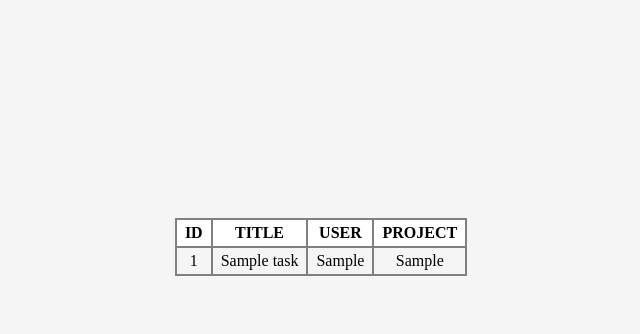
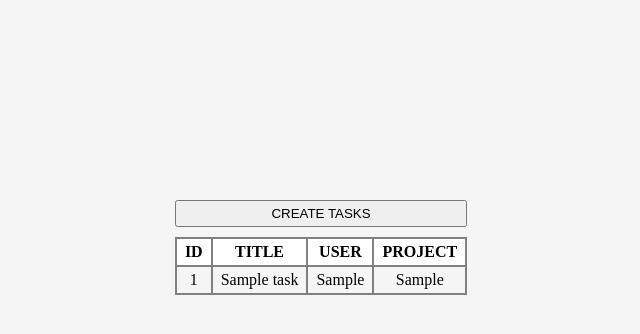
Before and after one commit to slammyy/another-unlim-practice, a Laravel app: page /tasks in a window 1280 px wide. Shown: the part 153-487 px from the top of the page, without its empty margins (319-959 px from the left). Run offline with Laravel 10, Linux system fonts and the light colour scheme; tables that the repository leaves empty hold one stand-in row (Sample ...).

Commit message:
fix: change request type to post

```diff
--- a/tasks-web-app/resources/views/tasks.blade.php
+++ b/tasks-web-app/resources/views/tasks.blade.php
@@ -20,6 +20,12 @@
             justify-content: center;
             align-items: center;
             background: whitesmoke;
+        }
+
+        button {
+           margin-bottom: 10px;
+           padding: 4px 8px 4px 8px;
+           width: 100%;
         }
 
         table {
@@ -49,6 +55,8 @@
     </style>
 </head>
 <body>
+    <main>
+        <button type="button" onclick="window.location='{{ url('/') }}'">CREATE TASKS</button>
         <table>
             <tr>
                 <th>ID</th>
@@ -65,5 +73,6 @@
                 </tr>
             @endforeach
         </table>
+    </main>
 </body>
 </html>
--- a/tasks-web-app/routes/web.php
+++ b/tasks-web-app/routes/web.php
@@ -21,6 +21,6 @@ Route::get('/', function () {
     return view('create');
 });
 
-Route::put('/create-task', [TaskController::class, 'store']);
+Route::post('/create-task', [TaskController::class, 'store']);
 
 Route::get('/tasks', [TaskController::class, 'show']);
```
Also changed, not shown: tasks-web-app/resources/views/create.blade.php (+10 -6 lines). Lines whose indentation alone changed are shown as unchanged.
